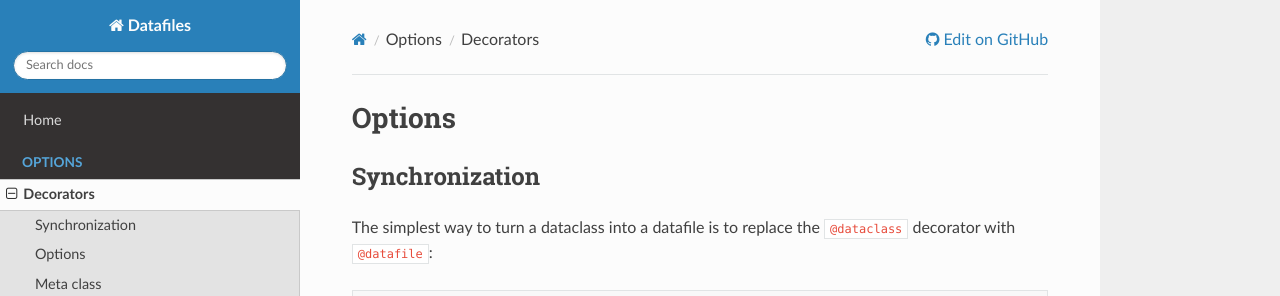
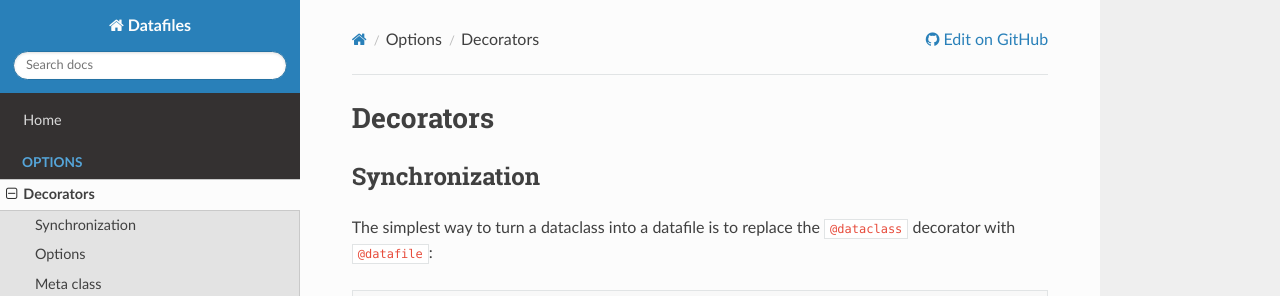
Before and after one commit to jacebrowning/datafiles, an MkDocs documentation site: the page built from docs/options/decorators.md, in a window 1280 px wide and 900 px high. Shown: the top 296 px of the window. Built offline with MkDocs 1.6.1, drawn with Linux system fonts in a browser that asks for light colours; nearby versions of some CDN libraries.

Commit message:
Fix heading

```diff
--- a/docs/options/decorators.md
+++ b/docs/options/decorators.md
@@ -1,4 +1,4 @@
-# Options
+# Decorators
 
 ## Synchronization
 
```
